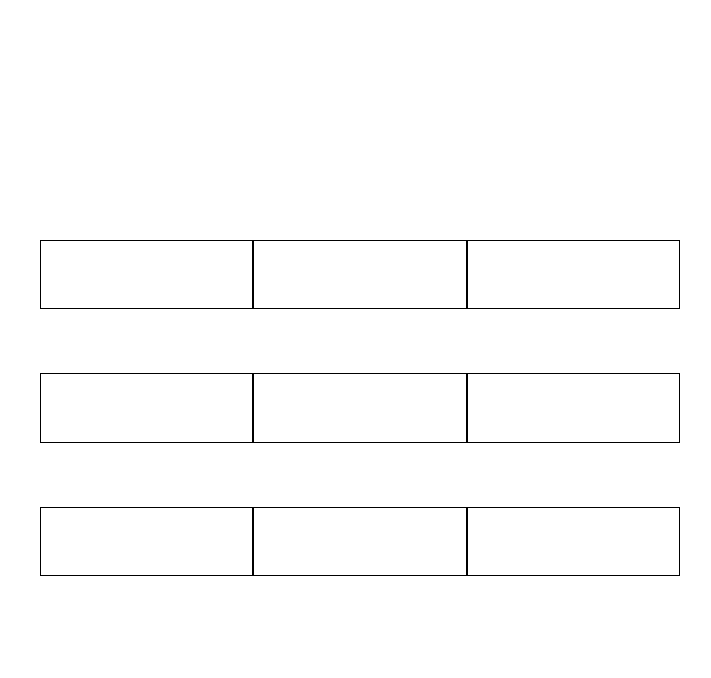
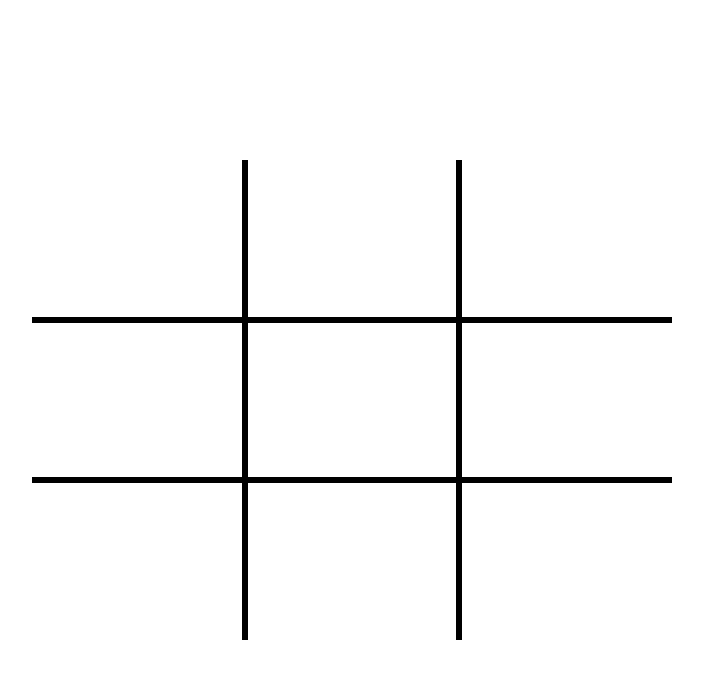
Before and after one commit to anon8683/tic-tac-toe, a website: page index.html in a window 1280 px wide. Shown: the whole page, without its empty margins (288-999 px from the left). Drawn offline with Linux system fonts and the light colour scheme.

Commit message:
basic board grid and skeleton set up

```diff
--- a/index.html
+++ b/index.html
@@ -1,15 +1,18 @@
 <!DOCTYPE html>
 <html lang="en">
 	<head>
-    <meta charset="UTF-8">
-    <meta http-equiv="X-UA-Compatible" content="IE=edge">
-    <meta name="viewport" content="width=device-width, initial-scale=1.0">
-    <link rel="stylesheet" href="styles.css">
+		<meta charset="UTF-8" />
+		<meta http-equiv="X-UA-Compatible" content="IE=edge" />
+		<meta name="viewport" content="width=device-width, initial-scale=1.0" />
+		<link rel="stylesheet" href="styles.css" />
 		<script src="javascript.js" defer></script>
 		<title>Tic-Tac-Toe</title>
 	</head>
 	<body>
-    <div id="board">
+		<main>
+			<section class="" id="player1"></section>
+			<section class="" id="board">
+				<div id="game">
 					<p class="cell" id="0"></p>
 					<p class="cell" id="1"></p>
 					<p class="cell" id="2"></p>
@@ -20,5 +23,8 @@
 					<p class="cell" id="7"></p>
 					<p class="cell" id="8"></p>
 				</div>
+			</section>
+			<section class="" id="player2"></section>
+		</main>
 	</body>
 </html>
--- a/javascript.js
+++ b/javascript.js
@@ -9,7 +9,6 @@ function factoryPlayer(name, number) {
 const player1 = factoryPlayer("Player", 1);
 const player2 = factoryPlayer("Player", 2);
 let turn = "x";
-const hello = "hi";
 
 const gameBoard = (() => {
 	const board = ["", "", "", "", "", "", "", "", ""];
@@ -25,12 +24,6 @@ function displayArray() {
 		cellToChange.textContent = element;
 	}
 }
-function checkX(sign) {
-	return sign === "x";
-}
-function checkO(sign) {
-	return sign === "o";
-}
 
 log(gameBoard.board);
 function checkWinner() {
@@ -44,6 +37,15 @@ function checkWinner() {
 		[0, 4, 8],
 		[2, 4, 6],
 	];
+	function checkX(sign) {
+		return sign === "x";
+	}
+	function checkO(sign) {
+		return sign === "o";
+	}
+
+	// Checks each array in combo's, changes each element to board[element]
+	// checks if every element in that array is === x or === o, if yes that is winner
 	for (let i = 0; i < winCombo.length; i += 1) {
 		winCombo[i].forEach((element, index) => {
 			winCombo[i][index] = gameBoard.board[element];
--- a/styles.css
+++ b/styles.css
@@ -1,22 +1,111 @@
+* {
+	box-sizing: border-box;
+	font-family: "Roboto Mono", monospace;
+}
+
+@import url("https://fonts.googleapis.com/css2?family=Roboto+Mono:wght@600&display=swap");
+
 body {
-    display: flex;
-    justify-content: center;
+	margin: 0;
+	padding: 0;
 	width: 100vw;
 	height: 100vh;
 }
 
-#board {
-    margin-top: auto;
+/* #board { */
+/* margin-top: auto;
 	margin-bottom: auto;
 	display: grid;
 	grid-template-columns: 1fr 1fr 1fr;
-    grid-template-rows: 1fr 1fr 1fr;
-    width: 50%;
+	grid-template-rows: 1fr 1fr 1fr; */
+/* width: 50%;
 	height: 50%;
+	display: flex;
+	flex-wrap: wrap;
+}
+
+.cells {
+	display: flex;
+	flex-wrap: wrap;
 }
 
 p {
+	width: 300px;
+	height: 150px;
 	border: 1px solid black;
 	text-align: center;
 	font-size: xx-large;
+	margin: 0;
+} */
+
+main {
+	position: absolute;
+	height: 100vh;
+	width: 100vw;
+	display: flex;
+	margin: 0;
+	padding: 0;
 }
+
+#board {
+	flex: 1.5;
+	display: flex;
+	flex-direction: column;
+	justify-content: center;
+	align-items: center;
+}
+
+#game {
+	display: grid;
+	grid-template-columns: repeat(3, 1fr);
+	grid-template-rows: repeat(3, 1fr);
+	width: 100%;
+}
+
+.cells {
+	display: flex;
+	flex-wrap: wrap;
+}
+
+.cell {
+	height: 12.5vw;
+	border: 3px solid black;
+	display: flex;
+	justify-content: center;
+	align-items: center;
+	font-size: 10vw;
+	padding-bottom: 40px;
+	flex-basis: 30%;
+}
+
+p {
+	margin: 0;
+}
+
+#player1,
+#player2 {
+	width: 25%;
+}
+
+[id="0"],
+[id="3"],
+[id="6"] {
+	border-left: none;
+}
+[id="0"],
+[id="1"],
+[id="2"] {
+	border-top: none;
+}
+
+[id="6"],
+[id="7"],
+[id="8"] {
+	border-bottom: none;
+}
+
+[id="2"],
+[id="5"],
+[id="8"] {
+	border-right: none;
+}
```
Lines whose indentation alone changed are shown as unchanged.
